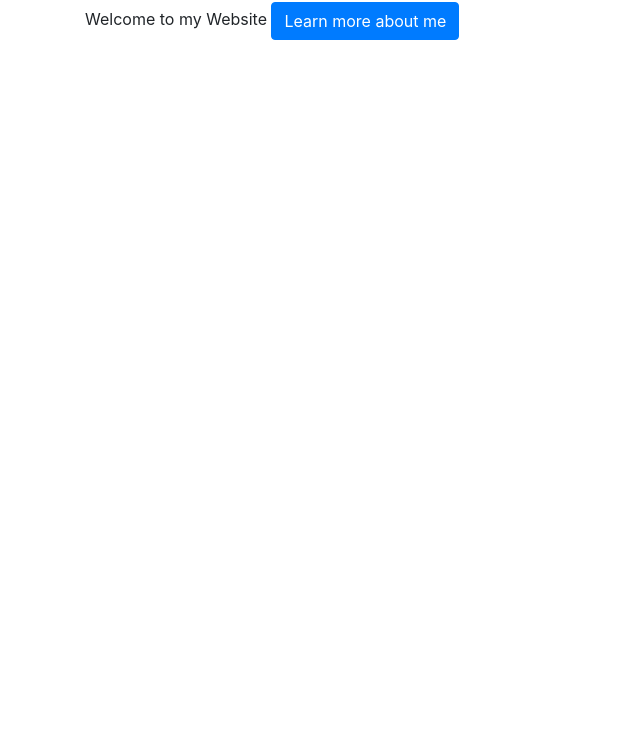
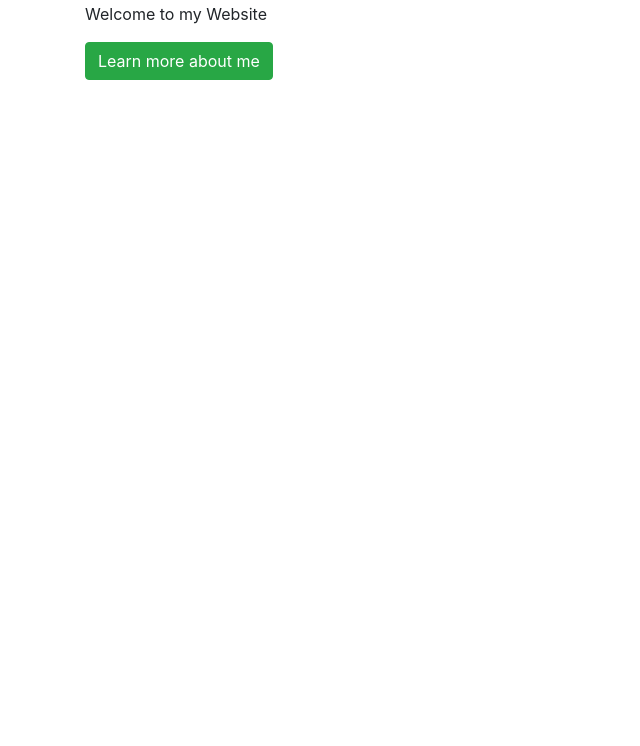
Before and after one commit to aishwaryaingale/aishwaryaingale.github.io, a plain HTML site: page index.html in a window 1280 px wide. Shown: the part 54-800 px from the top of the page, without its empty margins (0-640 px from the left). Drawn offline with nearby package versions, Linux system fonts and the light colour scheme.

Commit message:
changed the color of button to green moved the button from p

```diff
--- a/index.html
+++ b/index.html
@@ -14,10 +14,11 @@
         <p>
 
             Welcome to my Website
-            <button class="btn btn-primary">
-                Learn more about me
-            </button>
+
         </p>
+        <button class="btn btn-success">
+            Learn more about me
+        </button>
     </div>
 
 </body>
```
